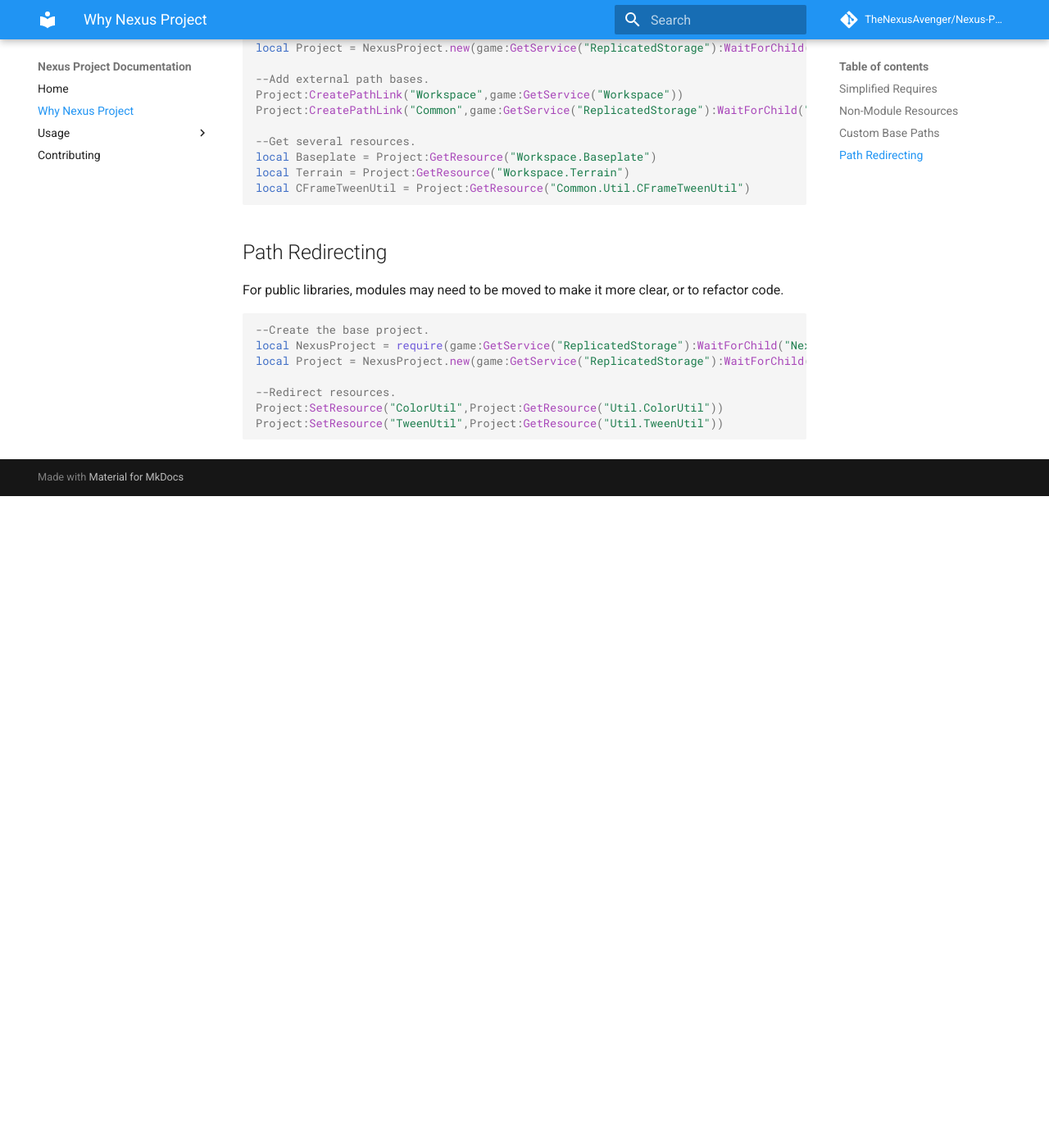
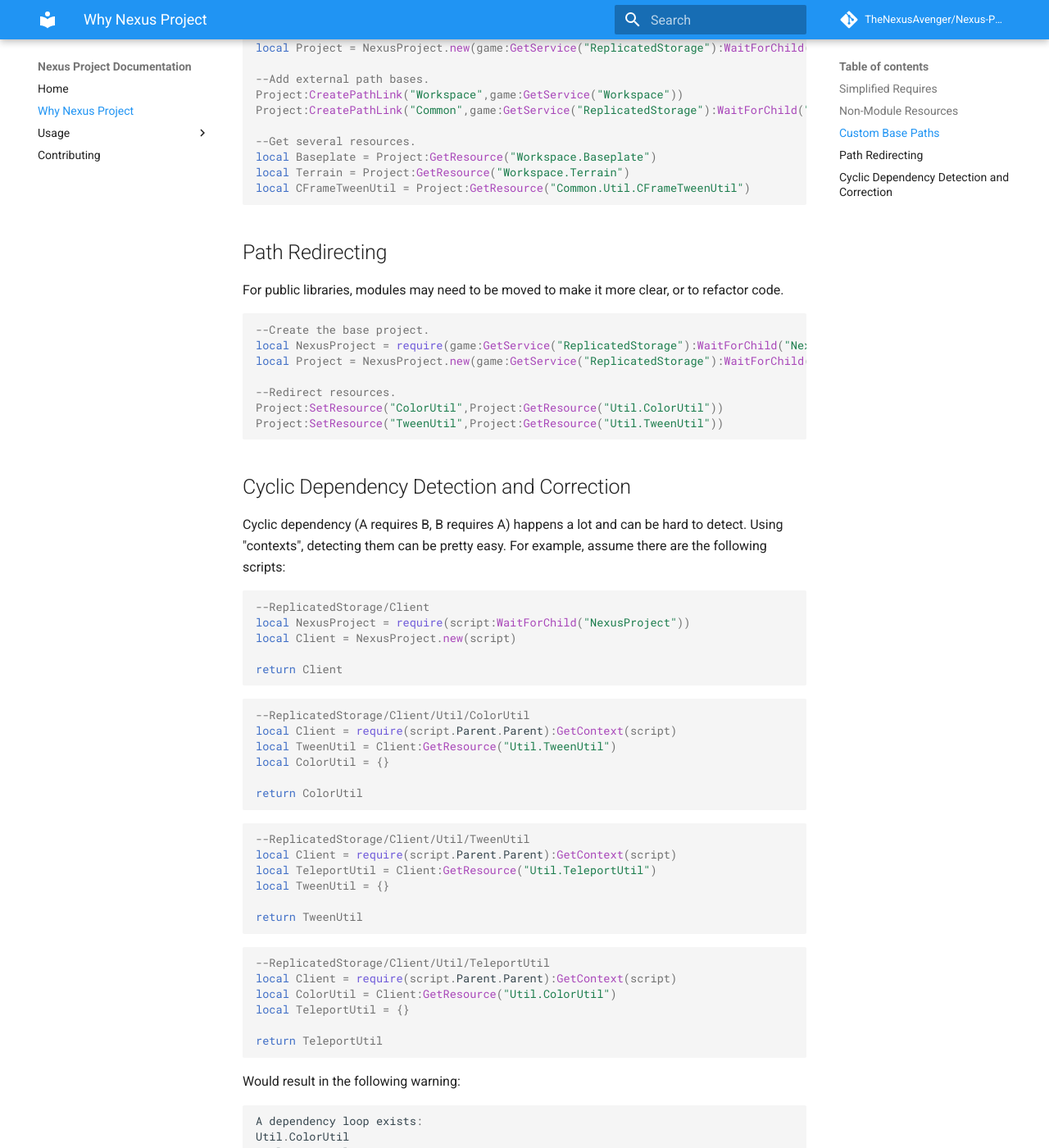
Before and after one commit to TheNexusAvenger/Nexus-Project, an MkDocs documentation site: the page built from docs/why-nexus-project.md, in a window 1280 px wide and 1400 px high, scrolled down 1322 px. Shown: the whole window at 82% size. Built offline with MkDocs 1.6.1 and Material for MkDocs 9.7.7, drawn with Linux system fonts in a browser that asks for light colours; comment, search, counter and statistics services are not loaded; before the commit the page ends 1927 px from its top, so only the background shows below that; some of the changed text lies outside the part shown.

Commit message:
Added cyclic dependency example

````diff
--- a/docs/why-nexus-project.md
+++ b/docs/why-nexus-project.md
@@ -86,3 +86,68 @@
 Project:SetResource("ColorUtil",Project:GetResource("Util.ColorUtil"))
 Project:SetResource("TweenUtil",Project:GetResource("Util.TweenUtil"))
 ```
+
+## Cyclic Dependency Detection and Correction
+Cyclic dependency (A requires B, B requires A) happens a
+lot and can be hard to detect. Using "contexts", detecting
+them can be pretty easy. For example, assume there are the
+following scripts:
+```lua
+--ReplicatedStorage/Client
+local NexusProject = require(script:WaitForChild("NexusProject"))
+local Client = NexusProject.new(script)
+
+return Client
+```
+
+```lua
+--ReplicatedStorage/Client/Util/ColorUtil
+local Client = require(script.Parent.Parent):GetContext(script)
+local TweenUtil = Client:GetResource("Util.TweenUtil")
+local ColorUtil = {}
+
+return ColorUtil
+```
+
+```lua
+--ReplicatedStorage/Client/Util/TweenUtil
+local Client = require(script.Parent.Parent):GetContext(script)
+local TeleportUtil = Client:GetResource("Util.TeleportUtil")
+local TweenUtil = {}
+
+return TweenUtil
+```
+
+```lua
+--ReplicatedStorage/Client/Util/TeleportUtil
+local Client = require(script.Parent.Parent):GetContext(script)
+local ColorUtil = Client:GetResource("Util.ColorUtil")
+local TeleportUtil = {}
+
+return TeleportUtil
+```
+
+Would result in the following warning:
+```
+A dependency loop exists:
+Util.ColorUtil
+Util.TweenUtil
+Util.TeleportUtil
+Util.ColorUtil
+Use NexusProject::SetResource or NexusProjectContext::SetContextResource to allow the loop to end without having to load the resources.
+```
+
+The last line shows how it can be mitigated. All 3
+modules end up in a deadlock since each need each
+other to finish loading to continue. The quick way
+to resolve this is to set one of the resources so
+the others can finish loading.
+```lua
+--ReplicatedStorage/Client/Util/TweenUtil
+local Client = require(script.Parent.Parent):GetContext(script)
+local TweenUtil = {}
+Client:SetContextResource(TweenUtil)
+local TeleportUtil = Client:GetResource("Util.TeleportUtil")
+
+return TweenUtil
+```
````
